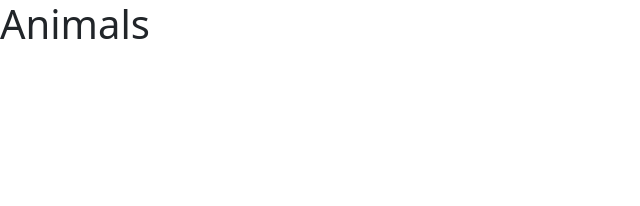
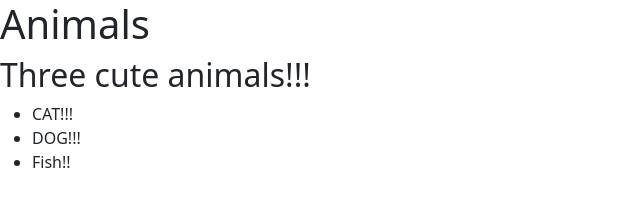
Before and after one commit to sunsetbb/animals, a plain HTML site: page index.html in a window 1280 px wide. Shown: the whole page, without its empty margins (0-640 px from the left). Drawn offline with nearby package versions, Linux system fonts and the light colour scheme.

Commit message:
Added types of animals

```diff
--- a/index.html
+++ b/index.html
@@ -15,7 +15,12 @@
 
   <body>
     <h1>Animals</h1>
-
+    <h2>Three cute animals!!!</h2>
+    <ul>
+    <li>CAT!!!</li>
+    <li>DOG!!!</li>
+    <li>Fish!!</li>
+    </ul>
 
     <!-- Bootstrap link from starter template -->
 
```
